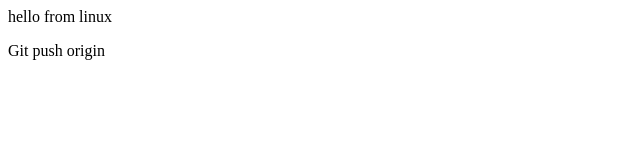
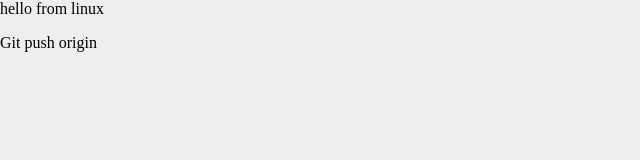
Before and after one commit to zaman-hridoy/test-git, a plain HTML site: page index.html in a window 1280 px wide. Shown: the whole page, without its empty margins (0-640 px from the left). Drawn offline with Linux system fonts and the light colour scheme.

Commit message:
Added style.css file

```diff
--- /dev/null
+++ b/css/style.css
@@ -0,0 +1,5 @@
+body {
+    padding: 0;
+    margin: 0;
+    background: #eee;
+}
--- a/index.html
+++ b/index.html
@@ -4,6 +4,7 @@
     <meta charset="UTF-8">
     <meta name="viewport" content="width=device-width, initial-scale=1.0">
     <title>Document</title>
+    <link rel="stylesheet" href="./css/style.css">
 </head>
 <body>
     hello from linux
```
